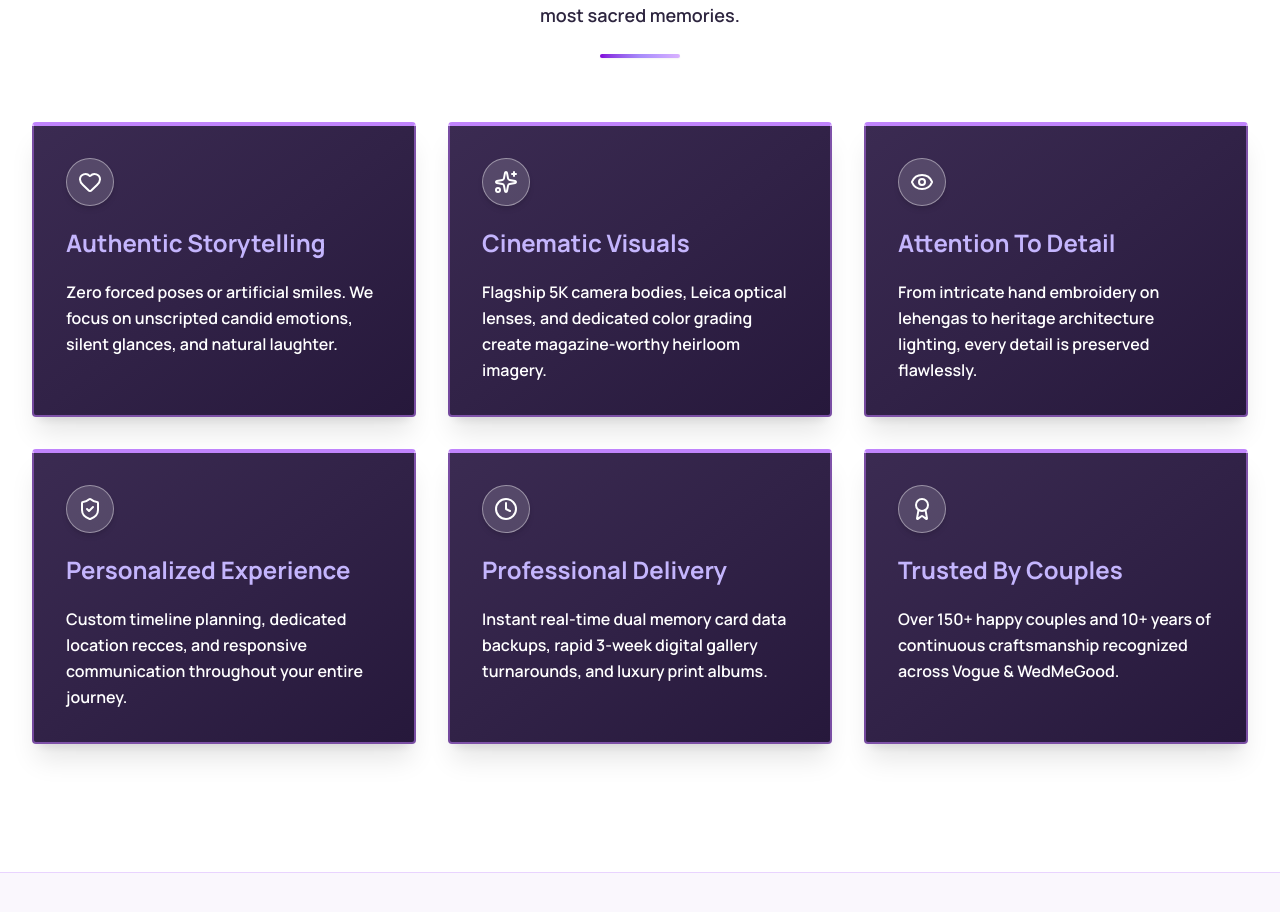
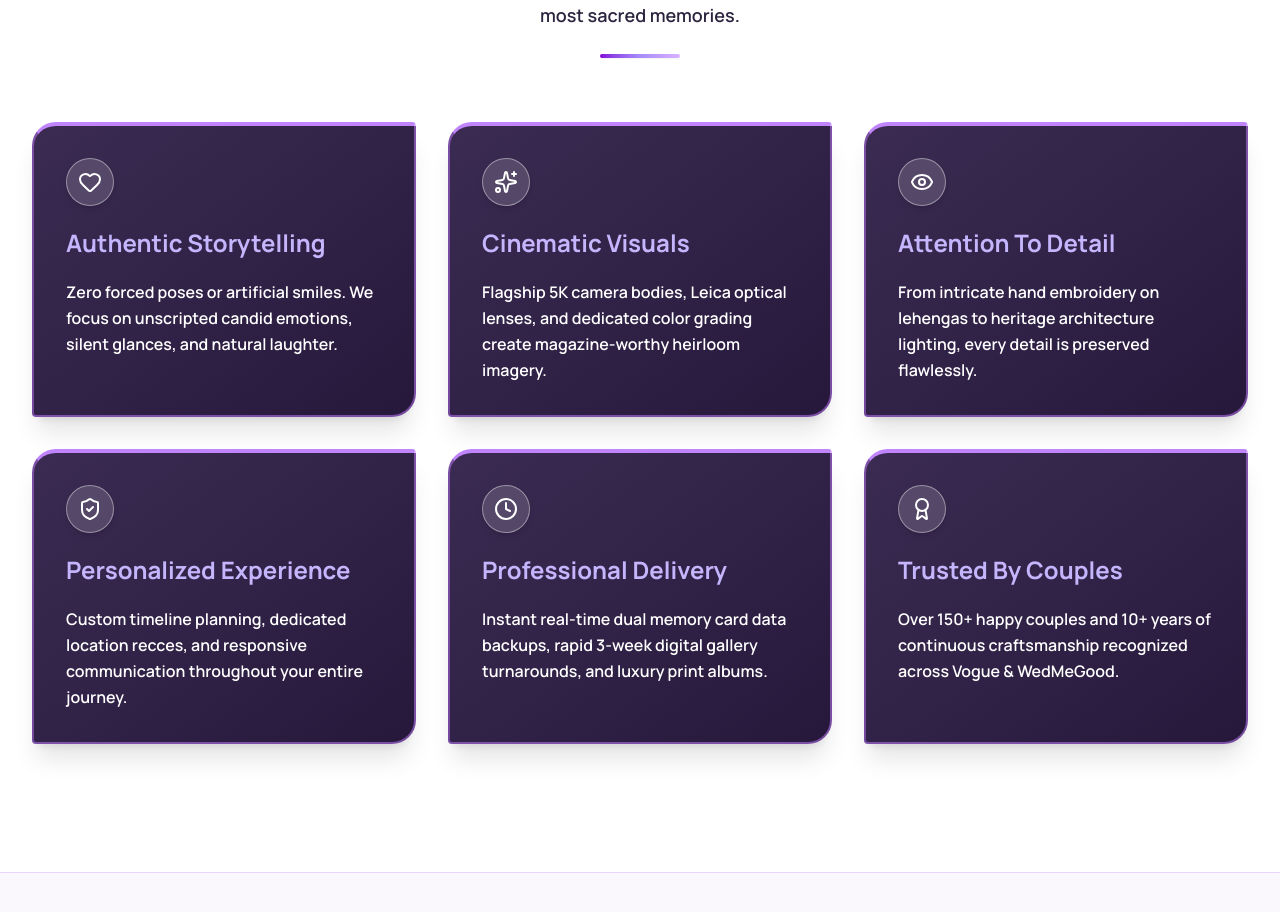
Before and after one commit to skotturty-dotcom/photography_website, a React (Vite) app: page / in a window 1280 px wide. Shown: the part 7582-8494 px from the top of the page. Built offline with nearby package versions, Linux system fonts and the light colour scheme; a web font is replaced by a local one.

Commit message:
style: add 2 opposite curved corners (top-left & bottom-right) to WhyChooseUs cards

```diff
--- a/src/components/sections/WhyChooseUs.jsx
+++ b/src/components/sections/WhyChooseUs.jsx
@@ -57,7 +57,7 @@ export const WhyChooseUs = () => {
             return (
               <div
                 key={pillar.id}
-                className="bg-gradient-to-br from-[#3B2B52] via-[#312247] to-[#26183B] border-2 border-purple-400/50 border-t-4 border-t-[#C084FC] p-8 rounded-sm space-y-5 shadow-xl hover:shadow-[0_15px_35px_rgba(167,139,250,0.3)] hover:border-purple-300 transition-all duration-300 group"
+                className="bg-gradient-to-br from-[#3B2B52] via-[#312247] to-[#26183B] border-2 border-purple-400/50 border-t-4 border-t-[#C084FC] p-8 rounded-tl-3xl rounded-br-3xl rounded-tr-sm rounded-bl-sm space-y-5 shadow-xl hover:shadow-[0_15px_35px_rgba(167,139,250,0.35)] hover:border-purple-300 transition-all duration-300 group"
               >
                 <div>
                   <div className="w-12 h-12 rounded-full bg-white/15 text-white border border-white/40 flex items-center justify-center shadow-md group-hover:scale-110 group-hover:bg-white transition-all">
```
